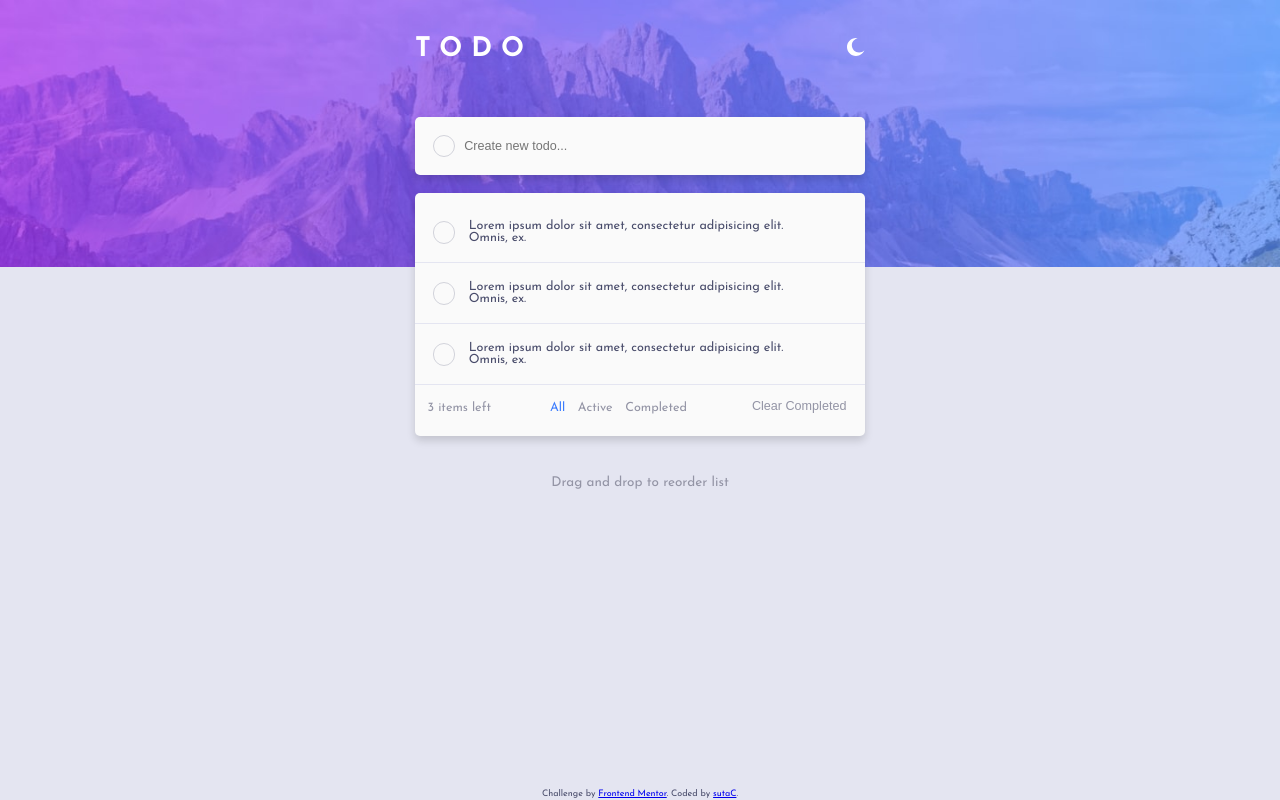
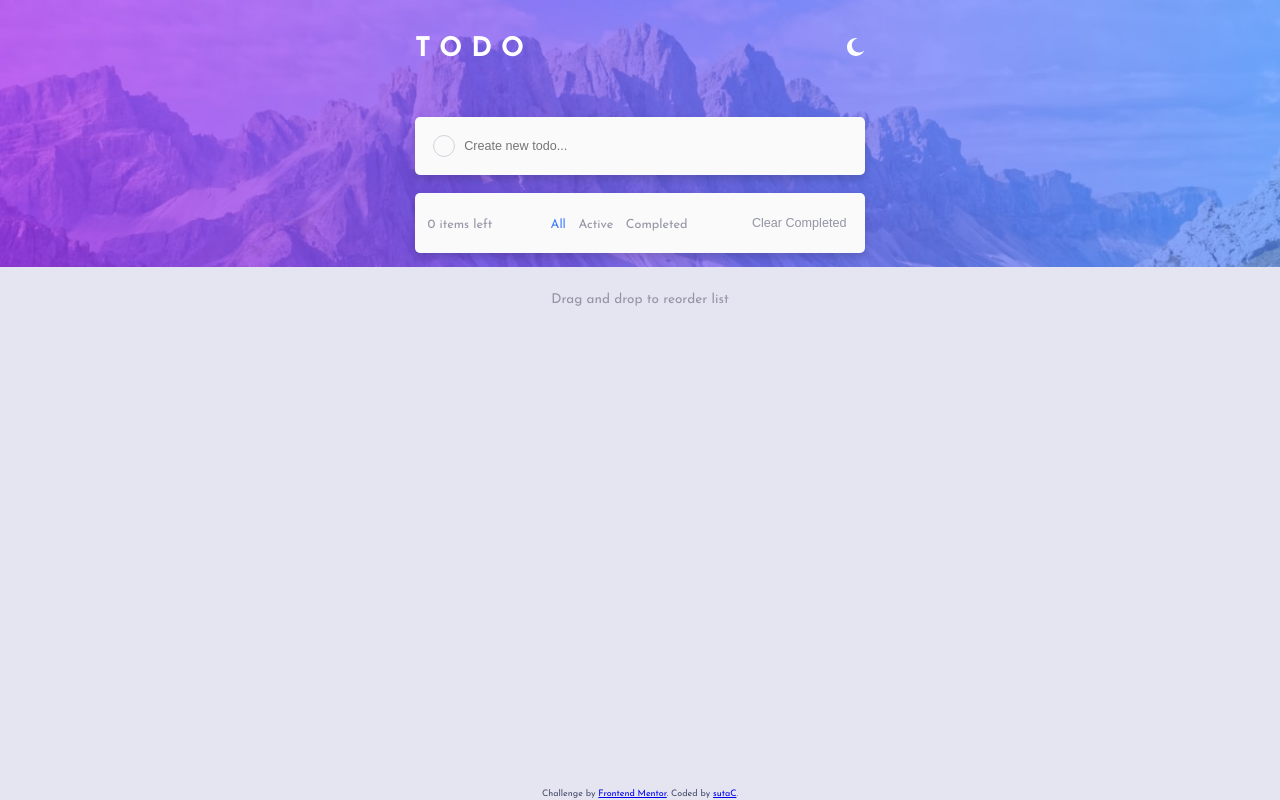
Before and after one commit to sutaC/Todo-app, a SvelteKit app: page / in a window 1280 px wide. Built offline with nearby package versions, Linux system fonts and the light colour scheme.

Commit message:
Actions on todo list & saving

```diff
--- a/src/lib/components/todo.svelte
+++ b/src/lib/components/todo.svelte
@@ -1,14 +1,45 @@
 <script lang="ts">
 	import CustomCheckbox from "$lib/components/customCheckbox.svelte";
+	import { todos, type TodoItem } from "$lib/stores/todos";
 
-	let checked = false;
+	export let todo: TodoItem;
+
+	let checked = !todo.active;
+
+	// Functions
+
+	const changeActive = () => {
+		let newTds = $todos;
+		let newTd = newTds.find((td) => td.id === todo.id);
+		if (newTd) {
+			newTd.active = !checked;
+			todos.update(() => newTds);
+		} else {
+			console.error("Could not change state of todo.");
+		}
+	};
+
+	const deleteTodo = () => {
+		todos.update((tds) => tds.filter((td) => td.id !== todo.id));
+	};
 </script>
 
-<div class="todo" class:checked>
-	<CustomCheckbox bind:checked />
+<div class="todo" class:checked id={todo.id.toString()}>
+	<CustomCheckbox
+		bind:checked
+		on:change={() => {
+			changeActive();
+		}}
+	/>
 
-	<p><slot /></p>
-	<button class="todo-detete" aria-label="Delete todo" />
+	<p>{todo.title}</p>
+	<button
+		class="todo-detete"
+		aria-label="Delete todo"
+		on:click={() => {
+			deleteTodo();
+		}}
+	/>
 </div>
 
 <style>
--- /dev/null
+++ b/src/lib/stores/todos.ts
@@ -0,0 +1,25 @@
+import { writable, type Writable } from "svelte/store";
+
+export interface TodoItem {
+	id: number;
+	active: boolean;
+	title: string;
+}
+
+export const todos: Writable<Array<TodoItem>> = writable([
+	{
+		id: 1,
+		active: true,
+		title: "Lorem ipsum dolor sit amet, consectetur adipisicing elit. Omnis, ex.",
+	},
+	{
+		id: 2,
+		active: true,
+		title: "Lorem ipsum dolor sit amet, consectetur adipisicing elit. Omnis, ex.",
+	},
+	{
+		id: 3,
+		active: true,
+		title: "Lorem ipsum dolor sit amet, consectetur adipisicing elit. Omnis, ex.",
+	},
+]);
--- a/src/routes/+page.svelte
+++ b/src/routes/+page.svelte
@@ -1,6 +1,7 @@
 <script lang="ts">
 	import CustomCheckbox from "$lib/components/customCheckbox.svelte";
 	import Todo from "$lib/components/todo.svelte";
+	import { todos, type TodoItem } from "$lib/stores/todos";
 
 	let filter: "all" | "active" | "completed" = "all";
 
@@ -13,7 +14,31 @@
 	}
 	$: localStorage.setItem("dark-theme", JSON.stringify(darkTheme));
 
-	// ===
+	// Todos save
+	try {
+		todos.set(JSON.parse(localStorage.getItem("todos") ?? "[]"));
+	} catch (error) {
+		console.error(error);
+	}
+	$: localStorage.setItem("todos", JSON.stringify($todos));
+
+	// Functions
+
+	const clearDoneTds = () => {
+		todos.update((tds) => tds.filter((td) => td.active));
+	};
+
+	let newTdTitle = "";
+	const addNewTd = (event: Event) => {
+		event.preventDefault();
+		const newTd: TodoItem = {
+			id: Math.random(),
+			active: true,
+			title: newTdTitle,
+		};
+		todos.update((tds) => [newTd, ...tds]);
+		newTdTitle = "";
+	};
 </script>
 
 <svelte:head>
@@ -53,37 +78,34 @@
 
 <main>
 	<section class="todo-new">
-		<form>
+		<form
+			on:submit={(e) => {
+				addNewTd(e);
+			}}
+		>
 			<CustomCheckbox disabled />
 			<input
 				type="text"
 				name="todo-new"
 				aria-label="Add new todo"
 				placeholder="Create new todo..."
+				minlength="1"
 				maxlength="64"
+				bind:value={newTdTitle}
 			/>
 		</form>
 	</section>
 
 	<section class="todo-list">
-		<Todo
-			>Lorem ipsum dolor sit amet, consectetur adipisicing elit. Omnis,
-			ex.</Todo
-		>
-
-		<Todo
-			>Lorem ipsum dolor sit amet, consectetur adipisicing elit. Omnis,
-			ex.</Todo
-		>
-
-		<Todo
-			>Lorem ipsum dolor sit amet, consectetur adipisicing elit. Omnis,
-			ex.</Todo
-		>
+		{#each $todos as todo (todo.id)}
+			{#if filter === "all" || (filter === "active" && todo.active) || (filter === "completed" && !todo.active)}
+				<Todo {todo} />
+			{/if}
+		{/each}
 
 		<!-- Footer -->
 		<div class="todo-list-footer">
-			<p class="light"><!-- Add dynamic number -->3 items left</p>
+			<p class="light">{$todos.length} items left</p>
 
 			<div class="todo-filter desktop">
 				<label for="todo-filter-all" class:checked={filter === "all"}
@@ -99,7 +121,12 @@
 				>
 			</div>
 
-			<button class="todo-delete-completed">Clear Completed</button>
+			<button
+				class="todo-delete-completed"
+				on:click={() => {
+					clearDoneTds();
+				}}>Clear Completed</button
+			>
 		</div>
 	</section>
 
```
